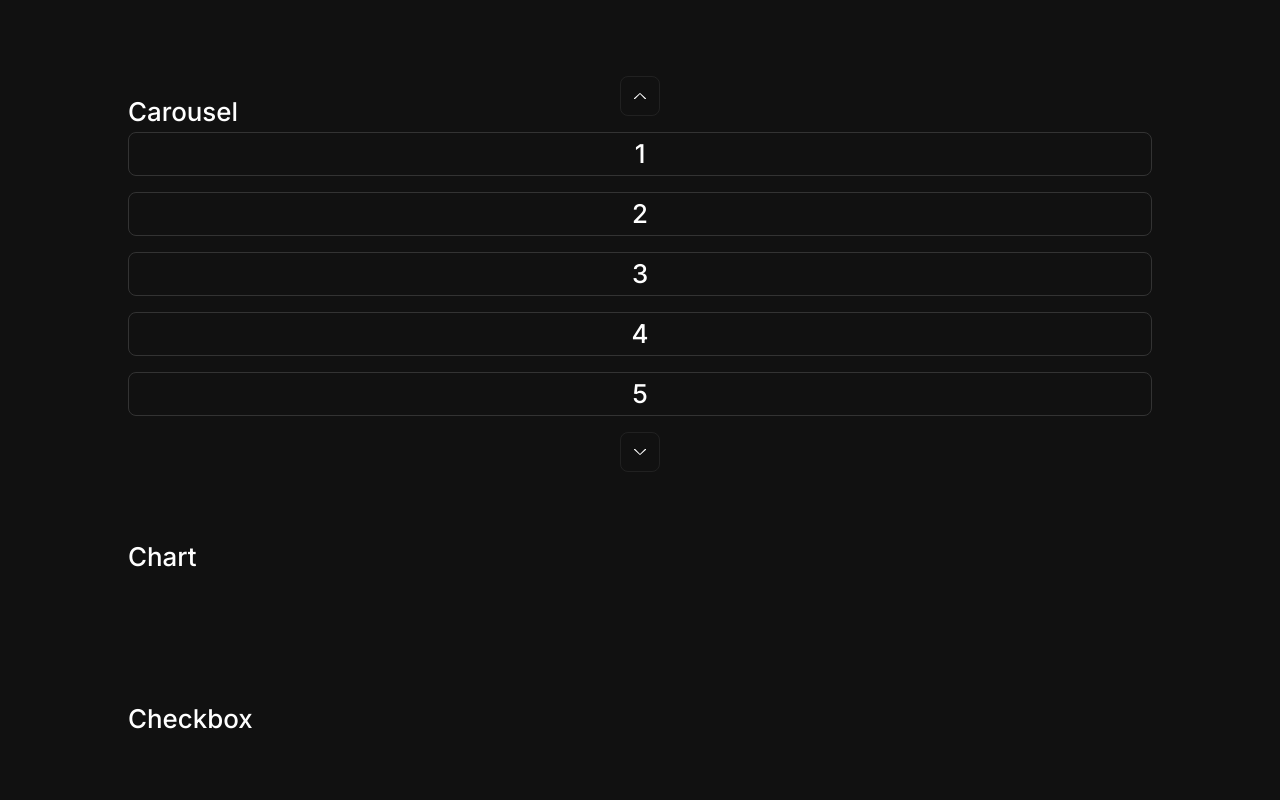
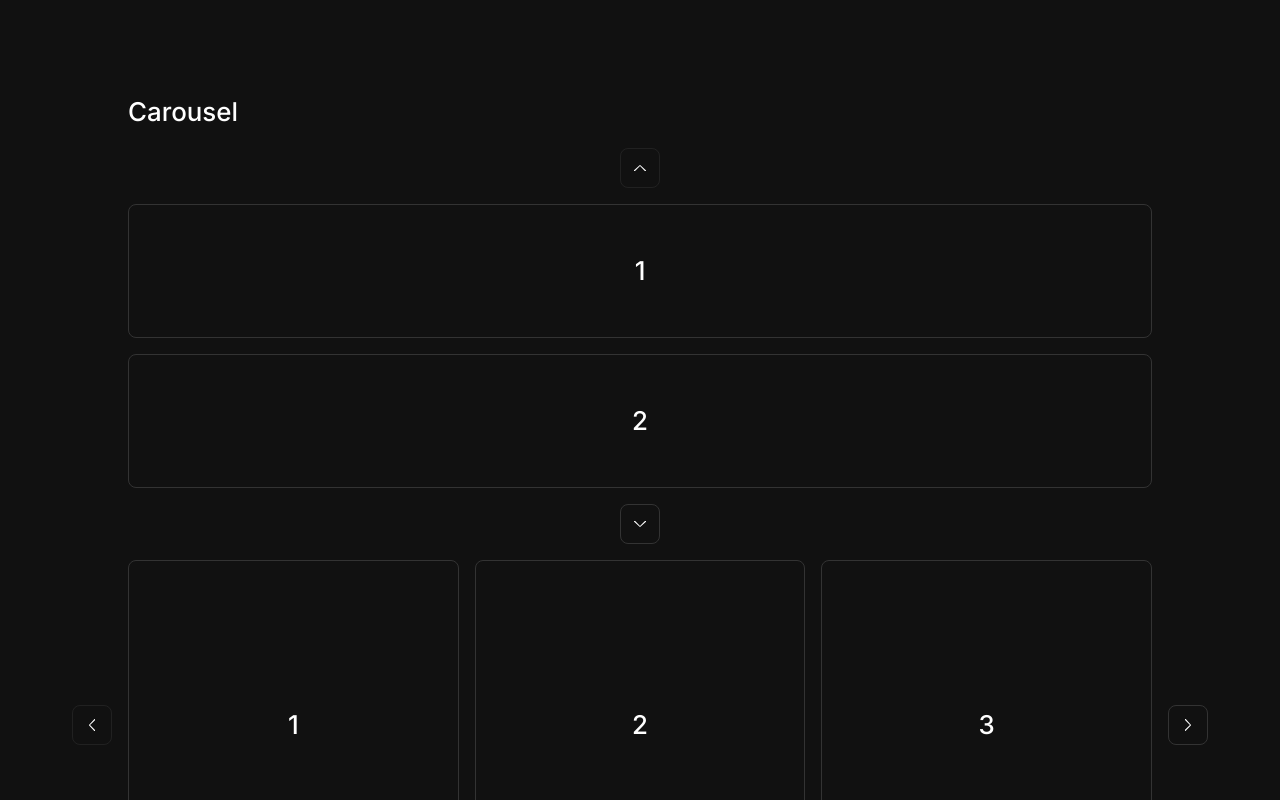
Before and after one commit to rarescovei5/Principium-UI, a React (Vite) app: page / in a window 1280 px wide. Shown: the part 2620-3420 px from the top of the page. Built offline with nearby package versions, Linux system fonts and the light colour scheme.

Commit message:
Fixed the issue I guess

```diff
--- a/src/App.tsx
+++ b/src/App.tsx
@@ -185,12 +185,27 @@ function App() {
       </div>
       <div className="w-[80%] mx-auto">
         <h3 className="h3">Carousel</h3>
-        <Carousel orientation="vertical">
+        <div className="py-16">
+          <Carousel orientation="vertical">
+            <CarouselContent>
+              {[0, 0, 0, 0, 0].map((_, index) => {
+                return (
+                  <CarouselItem className="basis-1/2" key={index}>
+                    <div className="border-border h-full h3 rounded-lg flex items-center justify-center border-1">
+                      {index + 1}
+                    </div>
+                  </CarouselItem>
+                );
+              })}
+            </CarouselContent>
+          </Carousel>
+        </div>
+        <Carousel orientation="horizontal">
           <CarouselContent>
             {[0, 0, 0, 0, 0].map((_, index) => {
               return (
-                <CarouselItem className="basis-full" key={index}>
-                  <div className="border-border h3 rounded-lg flex items-center justify-center border-1">
+                <CarouselItem className="basis-1/3" key={index}>
+                  <div className="border-border h3 aspect-square rounded-lg flex items-center justify-center border-1">
                     {index + 1}
                   </div>
                 </CarouselItem>
--- a/src/ModernTheme/Carousel.tsx
+++ b/src/ModernTheme/Carousel.tsx
@@ -1,3 +1,4 @@
+//Another unrefactorable BEAST!
 import {
   createContext,
   SetStateAction,
@@ -76,10 +77,10 @@ const NavButton = ({
     direction === 'prev'
       ? isHorizontal
         ? 'right-[calc(100%+1rem)] top-1/2 -translate-y-1/2'
-        : 'bottom-[calc(100%+1rem)] left-1/2 -translate-x-1/2'
+        : 'bottom-[calc(100%+0.5rem)] left-1/2 -translate-x-1/2'
       : isHorizontal
       ? 'left-[calc(100%+1rem)] top-1/2 -translate-y-1/2'
-      : 'top-[calc(100%+1rem)] left-1/2 -translate-x-1/2';
+      : 'top-[calc(100%+0.5rem)] left-1/2 -translate-x-1/2';
   const rotation =
     direction === 'prev'
       ? isHorizontal
@@ -92,7 +93,7 @@ const NavButton = ({
   return (
     <Button
       variant="outline"
-      className={`absolute ${position}`}
+      className={`absolute  ${position}`}
       onClick={onClick}
       icon
       disabled={!disabled}
@@ -148,13 +149,11 @@ const CarouselContent = ({
   }, [children, context.setMaxIndex]);
 
   return (
-    <div ref={carouselRef} className="overflow-hidden flex-1 min-h-0 min-w-0">
+    <div ref={carouselRef} className="overflow-hidden flex-1">
       <div
         ref={containerRef}
-        className={`flex ${
-          context.orientation === 'horizontal'
-            ? 'flex-row -mx-2'
-            : 'flex-col -my-2'
+        className={`flex h-full ${
+          context.orientation === 'horizontal' ? 'flex-row -mx-2' : 'flex-col'
         } ${className}`}
         {...props}
       >
```
